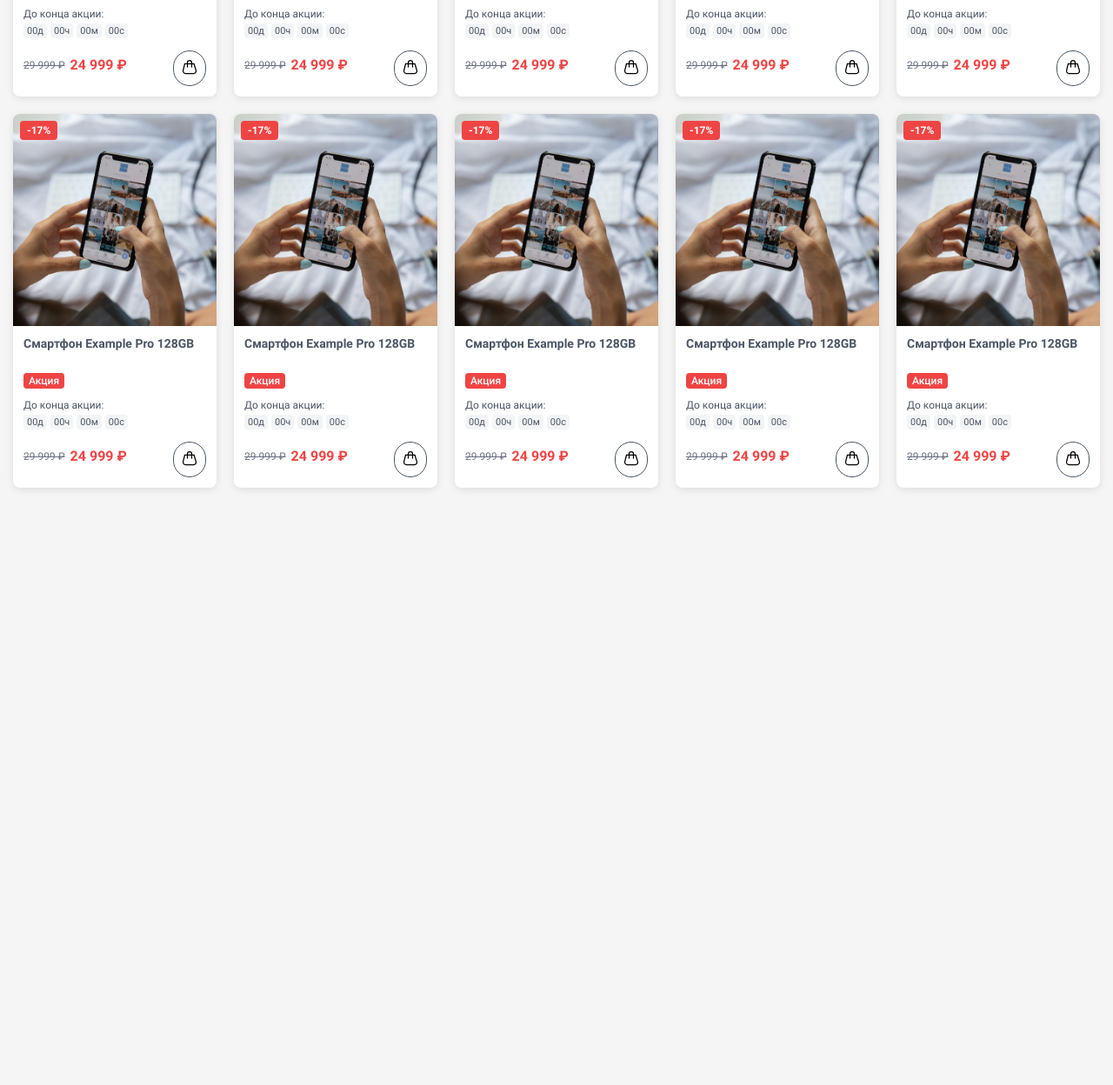
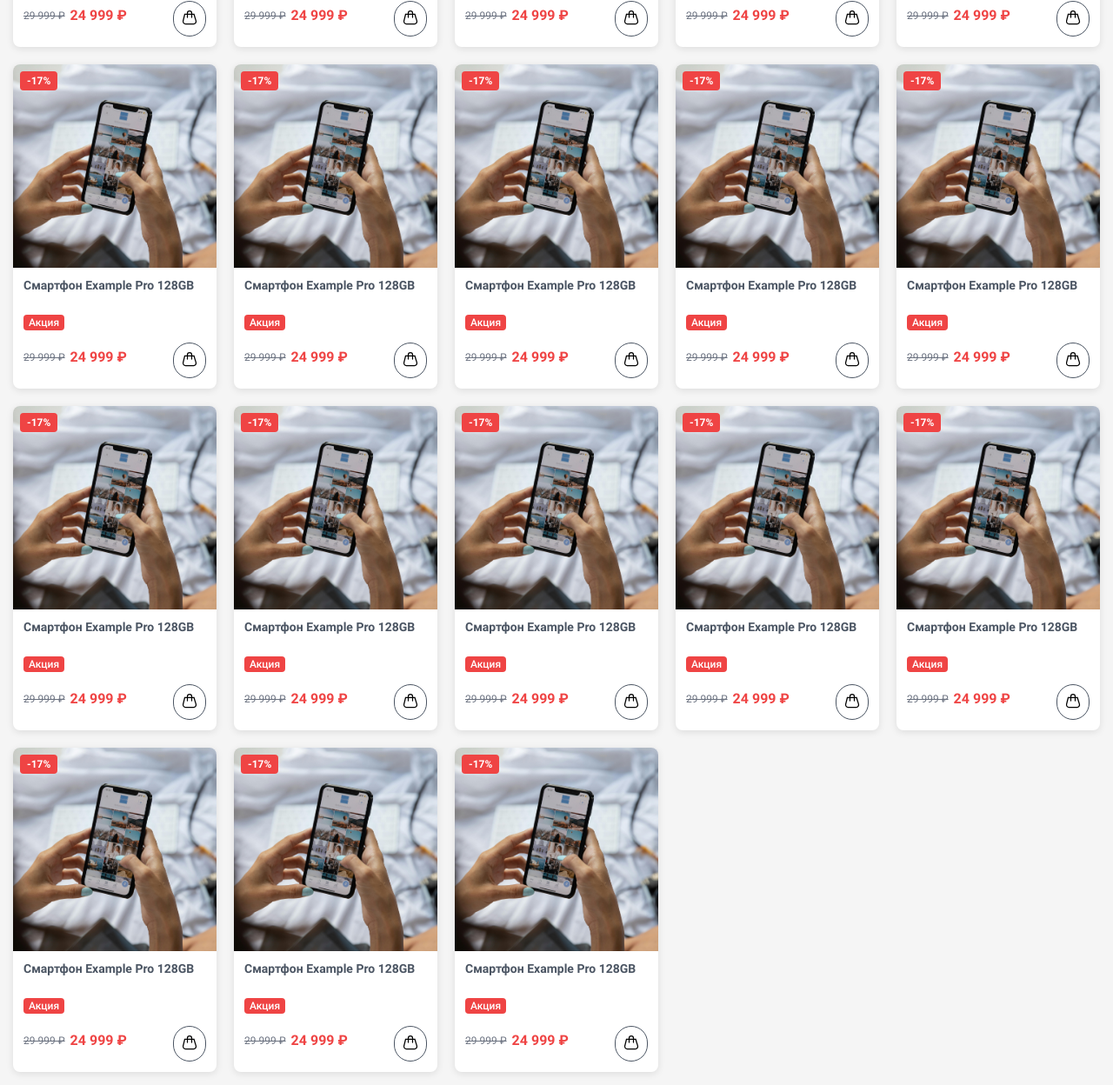
Before and after one commit to jenereyt/optovik, a plain HTML site: page index.html in a window 1280 px wide. Shown: the part 442-1690 px from the top of the page at 87% size. Before the commit the page ends 1018 px from the top, so only its background shows below. Drawn offline with Linux system fonts and the light colour scheme.

Commit message:
smth new

```diff
--- a/index.html
+++ b/index.html
@@ -250,32 +250,28 @@
         <a href="/main.html" class="product-card">
           <div class="product-image-container">
             <img src="/img/phone.jpg" alt="Смартфон Example Pro" class="product-image">
-            <div class="discount-badge">-17%</div>
-            <div class="heart" id="heart"></div>
+            <div class="flex">
+              <div class="discount-badge">-17%</div>
+              <div class="heart" onclick="toggleLike(this)">
+                <svg width="25" height="25" viewBox="0 0 24 24" fill="none" stroke="#203864" stroke-width="2" stroke-linecap="round" stroke-linejoin="round">
+                  <path d="M12 21s-6-4.35-9-8.5S3.5 3 7 3s5 4 5 4 2-4 5-4 6 2.5 4 9.5-9 8.5-9 8.5z" fill="none"></path>
+                </svg>
+              </div>
+            </div>
           </div>
 
           <div class="product-info">
             <h3 class="product-title">Смартфон Example Pro 128GB</h3>
-
             <div class="sale-badge">Акция</div>
-
-            <div class="timer-container">
-              До конца акции:
-              <div class="timer">
-                <span class="timer-item" id="days">00д</span>
-                <span class="timer-item" id="hours">00ч</span>
-                <span class="timer-item" id="minutes">00м</span>
-                <span class="timer-item" id="seconds">00с</span>
-              </div>
-            </div>
             <div class="flex">
               <div class="price-container">
                 <span class="old-price">29 999 ₽</span>
                 <span class="new-price">24 999 ₽</span>
               </div>
-              <button class="add-to-cart" onclick="addToCart()"><img src="./img/market.svg" alt=""></button>
+              <button class="add-to-cart" onclick="addToCart(event, this)">
+                <img src="./img/market.svg" alt="">
+              </button>
             </div>
-
           </div>
         </a>
         <a href="/main.html" class="product-card">
@@ -287,26 +283,16 @@
 
           <div class="product-info">
             <h3 class="product-title">Смартфон Example Pro 128GB</h3>
-
             <div class="sale-badge">Акция</div>
-
-            <div class="timer-container">
-              До конца акции:
-              <div class="timer">
-                <span class="timer-item" id="days">00д</span>
-                <span class="timer-item" id="hours">00ч</span>
-                <span class="timer-item" id="minutes">00м</span>
-                <span class="timer-item" id="seconds">00с</span>
-              </div>
-            </div>
             <div class="flex">
               <div class="price-container">
                 <span class="old-price">29 999 ₽</span>
                 <span class="new-price">24 999 ₽</span>
               </div>
-              <button class="add-to-cart" onclick="addToCart()"><img src="./img/market.svg" alt=""></button>
+              <button class="add-to-cart" onclick="addToCart(event, this)">
+                <img src="./img/market.svg" alt="">
+              </button>
             </div>
-
           </div>
         </a>
         <a href="/main.html" class="product-card">
@@ -318,26 +304,16 @@
 
           <div class="product-info">
             <h3 class="product-title">Смартфон Example Pro 128GB</h3>
-
             <div class="sale-badge">Акция</div>
-
-            <div class="timer-container">
-              До конца акции:
-              <div class="timer">
-                <span class="timer-item" id="days">00д</span>
-                <span class="timer-item" id="hours">00ч</span>
-                <span class="timer-item" id="minutes">00м</span>
-                <span class="timer-item" id="seconds">00с</span>
-              </div>
-            </div>
             <div class="flex">
               <div class="price-container">
                 <span class="old-price">29 999 ₽</span>
                 <span class="new-price">24 999 ₽</span>
               </div>
-              <button class="add-to-cart" onclick="addToCart()"><img src="./img/market.svg" alt=""></button>
+              <button class="add-to-cart" onclick="addToCart(event, this)">
+                <img src="./img/market.svg" alt="">
+              </button>
             </div>
-
           </div>
         </a>
         <a href="/main.html" class="product-card">
@@ -349,26 +325,16 @@
 
           <div class="product-info">
             <h3 class="product-title">Смартфон Example Pro 128GB</h3>
-
             <div class="sale-badge">Акция</div>
-
-            <div class="timer-container">
-              До конца акции:
-              <div class="timer">
-                <span class="timer-item" id="days">00д</span>
-                <span class="timer-item" id="hours">00ч</span>
-                <span class="timer-item" id="minutes">00м</span>
-                <span class="timer-item" id="seconds">00с</span>
-              </div>
-            </div>
             <div class="flex">
               <div class="price-container">
                 <span class="old-price">29 999 ₽</span>
                 <span class="new-price">24 999 ₽</span>
               </div>
-              <button class="add-to-cart" onclick="addToCart()"><img src="./img/market.svg" alt=""></button>
+              <button class="add-to-cart" onclick="addToCart(event, this)">
+                <img src="./img/market.svg" alt="">
+              </button>
             </div>
-
           </div>
         </a>
         <a href="/main.html" class="product-card">
@@ -380,26 +346,16 @@
 
           <div class="product-info">
             <h3 class="product-title">Смартфон Example Pro 128GB</h3>
-
             <div class="sale-badge">Акция</div>
-
-            <div class="timer-container">
-              До конца акции:
-              <div class="timer">
-                <span class="timer-item" id="days">00д</span>
-                <span class="timer-item" id="hours">00ч</span>
-                <span class="timer-item" id="minutes">00м</span>
-                <span class="timer-item" id="seconds">00с</span>
-              </div>
-            </div>
             <div class="flex">
               <div class="price-container">
                 <span class="old-price">29 999 ₽</span>
                 <span class="new-price">24 999 ₽</span>
               </div>
-              <button class="add-to-cart" onclick="addToCart()"><img src="./img/market.svg" alt=""></button>
+              <button class="add-to-cart" onclick="addToCart(event, this)">
+                <img src="./img/market.svg" alt="">
+              </button>
             </div>
-
           </div>
         </a>
         <a href="/main.html" class="product-card">
@@ -411,26 +367,16 @@
 
           <div class="product-info">
             <h3 class="product-title">Смартфон Example Pro 128GB</h3>
-
             <div class="sale-badge">Акция</div>
-
-            <div class="timer-container">
-              До конца акции:
-              <div class="timer">
-                <span class="timer-item" id="days">00д</span>
-                <span class="timer-item" id="hours">00ч</span>
-                <span class="timer-item" id="minutes">00м</span>
-                <span class="timer-item" id="seconds">00с</span>
-              </div>
-            </div>
             <div class="flex">
               <div class="price-container">
                 <span class="old-price">29 999 ₽</span>
                 <span class="new-price">24 999 ₽</span>
               </div>
-              <button class="add-to-cart" onclick="addToCart()"><img src="./img/market.svg" alt=""></button>
+              <button class="add-to-cart" onclick="addToCart(event, this)">
+                <img src="./img/market.svg" alt="">
+              </button>
             </div>
-
           </div>
         </a>
         <a href="/main.html" class="product-card">
@@ -442,26 +388,16 @@
 
           <div class="product-info">
             <h3 class="product-title">Смартфон Example Pro 128GB</h3>
-
             <div class="sale-badge">Акция</div>
-
-            <div class="timer-container">
-              До конца акции:
-              <div class="timer">
-                <span class="timer-item" id="days">00д</span>
-                <span class="timer-item" id="hours">00ч</span>
-                <span class="timer-item" id="minutes">00м</span>
-                <span class="timer-item" id="seconds">00с</span>
-              </div>
-            </div>
             <div class="flex">
               <div class="price-container">
                 <span class="old-price">29 999 ₽</span>
                 <span class="new-price">24 999 ₽</span>
               </div>
-              <button class="add-to-cart" onclick="addToCart()"><img src="./img/market.svg" alt=""></button>
+              <button class="add-to-cart" onclick="addToCart(event, this)">
+                <img src="./img/market.svg" alt="">
+              </button>
             </div>
-
           </div>
         </a>
         <a href="/main.html" class="product-card">
@@ -473,26 +409,16 @@
 
           <div class="product-info">
             <h3 class="product-title">Смартфон Example Pro 128GB</h3>
-
             <div class="sale-badge">Акция</div>
-
-            <div class="timer-container">
-              До конца акции:
-              <div class="timer">
-                <span class="timer-item" id="days">00д</span>
-                <span class="timer-item" id="hours">00ч</span>
-                <span class="timer-item" id="minutes">00м</span>
-                <span class="timer-item" id="seconds">00с</span>
-              </div>
-            </div>
             <div class="flex">
               <div class="price-container">
                 <span class="old-price">29 999 ₽</span>
                 <span class="new-price">24 999 ₽</span>
               </div>
-              <button class="add-to-cart" onclick="addToCart()"><img src="./img/market.svg" alt=""></button>
+              <button class="add-to-cart" onclick="addToCart(event, this)">
+                <img src="./img/market.svg" alt="">
+              </button>
             </div>
-
           </div>
         </a>
         <a href="/main.html" class="product-card">
@@ -504,26 +430,16 @@
 
           <div class="product-info">
             <h3 class="product-title">Смартфон Example Pro 128GB</h3>
-
             <div class="sale-badge">Акция</div>
-
-            <div class="timer-container">
-              До конца акции:
-              <div class="timer">
-                <span class="timer-item" id="days">00д</span>
-                <span class="timer-item" id="hours">00ч</span>
-                <span class="timer-item" id="minutes">00м</span>
-                <span class="timer-item" id="seconds">00с</span>
-              </div>
-            </div>
             <div class="flex">
               <div class="price-container">
                 <span class="old-price">29 999 ₽</span>
                 <span class="new-price">24 999 ₽</span>
               </div>
-              <button class="add-to-cart" onclick="addToCart()"><img src="./img/market.svg" alt=""></button>
+              <button class="add-to-cart" onclick="addToCart(event, this)">
+                <img src="./img/market.svg" alt="">
+              </button>
             </div>
-
           </div>
         </a>
         <a href="/main.html" class="product-card">
@@ -535,26 +451,184 @@
 
           <div class="product-info">
             <h3 class="product-title">Смартфон Example Pro 128GB</h3>
-
             <div class="sale-badge">Акция</div>
-
-            <div class="timer-container">
-              До конца акции:
-              <div class="timer">
-                <span class="timer-item" id="days">00д</span>
-                <span class="timer-item" id="hours">00ч</span>
-                <span class="timer-item" id="minutes">00м</span>
-                <span class="timer-item" id="seconds">00с</span>
-              </div>
-            </div>
             <div class="flex">
               <div class="price-container">
                 <span class="old-price">29 999 ₽</span>
                 <span class="new-price">24 999 ₽</span>
               </div>
-              <button class="add-to-cart" onclick="addToCart()"><img src="./img/market.svg" alt=""></button>
+              <button class="add-to-cart" onclick="addToCart(event, this)">
+                <img src="./img/market.svg" alt="">
+              </button>
             </div>
+          </div>
+        </a>
+        <a href="/main.html" class="product-card">
+          <div class="product-image-container">
+            <img src="/img/phone.jpg" alt="Смартфон Example Pro" class="product-image">
+            <div class="discount-badge">-17%</div>
+            <div class="heart" id="heart"></div>
+          </div>
 
+          <div class="product-info">
+            <h3 class="product-title">Смартфон Example Pro 128GB</h3>
+            <div class="sale-badge">Акция</div>
+            <div class="flex">
+              <div class="price-container">
+                <span class="old-price">29 999 ₽</span>
+                <span class="new-price">24 999 ₽</span>
+              </div>
+              <button class="add-to-cart" onclick="addToCart(event, this)">
+                <img src="./img/market.svg" alt="">
+              </button>
+            </div>
+          </div>
+        </a>
+        <a href="/main.html" class="product-card">
+          <div class="product-image-container">
+            <img src="/img/phone.jpg" alt="Смартфон Example Pro" class="product-image">
+            <div class="discount-badge">-17%</div>
+            <div class="heart" id="heart"></div>
+          </div>
+
+          <div class="product-info">
+            <h3 class="product-title">Смартфон Example Pro 128GB</h3>
+            <div class="sale-badge">Акция</div>
+            <div class="flex">
+              <div class="price-container">
+                <span class="old-price">29 999 ₽</span>
+                <span class="new-price">24 999 ₽</span>
+              </div>
+              <button class="add-to-cart" onclick="addToCart(event, this)">
+                <img src="./img/market.svg" alt="">
+              </button>
+            </div>
+          </div>
+        </a>
+        <a href="/main.html" class="product-card">
+          <div class="product-image-container">
+            <img src="/img/phone.jpg" alt="Смартфон Example Pro" class="product-image">
+            <div class="discount-badge">-17%</div>
+            <div class="heart" id="heart"></div>
+          </div>
+
+          <div class="product-info">
+            <h3 class="product-title">Смартфон Example Pro 128GB</h3>
+            <div class="sale-badge">Акция</div>
+            <div class="flex">
+              <div class="price-container">
+                <span class="old-price">29 999 ₽</span>
+                <span class="new-price">24 999 ₽</span>
+              </div>
+              <button class="add-to-cart" onclick="addToCart(event, this)">
+                <img src="./img/market.svg" alt="">
+              </button>
+            </div>
+          </div>
+        </a>
+        <a href="/main.html" class="product-card">
+          <div class="product-image-container">
+            <img src="/img/phone.jpg" alt="Смартфон Example Pro" class="product-image">
+            <div class="discount-badge">-17%</div>
+            <div class="heart" id="heart"></div>
+          </div>
+
+          <div class="product-info">
+            <h3 class="product-title">Смартфон Example Pro 128GB</h3>
+            <div class="sale-badge">Акция</div>
+            <div class="flex">
+              <div class="price-container">
+                <span class="old-price">29 999 ₽</span>
+                <span class="new-price">24 999 ₽</span>
+              </div>
+              <button class="add-to-cart" onclick="addToCart(event, this)">
+                <img src="./img/market.svg" alt="">
+              </button>
+            </div>
+          </div>
+        </a>
+        <a href="/main.html" class="product-card">
+          <div class="product-image-container">
+            <img src="/img/phone.jpg" alt="Смартфон Example Pro" class="product-image">
+            <div class="discount-badge">-17%</div>
+            <div class="heart" id="heart"></div>
+          </div>
+
+          <div class="product-info">
+            <h3 class="product-title">Смартфон Example Pro 128GB</h3>
+            <div class="sale-badge">Акция</div>
+            <div class="flex">
+              <div class="price-container">
+                <span class="old-price">29 999 ₽</span>
+                <span class="new-price">24 999 ₽</span>
+              </div>
+              <button class="add-to-cart" onclick="addToCart(event, this)">
+                <img src="./img/market.svg" alt="">
+              </button>
+            </div>
+          </div>
+        </a>
+        <a href="/main.html" class="product-card">
+          <div class="product-image-container">
+            <img src="/img/phone.jpg" alt="Смартфон Example Pro" class="product-image">
+            <div class="discount-badge">-17%</div>
+            <div class="heart" id="heart"></div>
+          </div>
+
+          <div class="product-info">
+            <h3 class="product-title">Смартфон Example Pro 128GB</h3>
+            <div class="sale-badge">Акция</div>
+            <div class="flex">
+              <div class="price-container">
+                <span class="old-price">29 999 ₽</span>
+                <span class="new-price">24 999 ₽</span>
+              </div>
+              <button class="add-to-cart" onclick="addToCart(event, this)">
+                <img src="./img/market.svg" alt="">
+              </button>
+            </div>
+          </div>
+        </a>
+        <a href="/main.html" class="product-card">
+          <div class="product-image-container">
+            <img src="/img/phone.jpg" alt="Смартфон Example Pro" class="product-image">
+            <div class="discount-badge">-17%</div>
+            <div class="heart" id="heart"></div>
+          </div>
+
+          <div class="product-info">
+            <h3 class="product-title">Смартфон Example Pro 128GB</h3>
+            <div class="sale-badge">Акция</div>
+            <div class="flex">
+              <div class="price-container">
+                <span class="old-price">29 999 ₽</span>
+                <span class="new-price">24 999 ₽</span>
+              </div>
+              <button class="add-to-cart" onclick="addToCart(event, this)">
+                <img src="./img/market.svg" alt="">
+              </button>
+            </div>
+          </div>
+        </a>
+        <a href="/main.html" class="product-card">
+          <div class="product-image-container">
+            <img src="/img/phone.jpg" alt="Смартфон Example Pro" class="product-image">
+            <div class="discount-badge">-17%</div>
+            <div class="heart" id="heart"></div>
+          </div>
+
+          <div class="product-info">
+            <h3 class="product-title">Смартфон Example Pro 128GB</h3>
+            <div class="sale-badge">Акция</div>
+            <div class="flex">
+              <div class="price-container">
+                <span class="old-price">29 999 ₽</span>
+                <span class="new-price">24 999 ₽</span>
+              </div>
+              <button class="add-to-cart" onclick="addToCart(event, this)">
+                <img src="./img/market.svg" alt="">
+              </button>
+            </div>
           </div>
         </a>
       </div>
--- a/main.css
+++ b/main.css
@@ -1,6 +1,7 @@
 body {
   background: #f5f5f5;
 }
+
 .container {
   max-width: 1650px;
   margin: 0 auto;
@@ -52,43 +53,18 @@ body {
 }
 
 .heart {
+
+  background: transparent;
+  border: none;
   position: absolute;
   top: 8px;
   right: 8px;
-  width: 10px;
-  height: 10px;
-  background-color: #ccc;
-  position: relative;
-  transform: rotate(-45deg);
-  cursor: pointer;
-  transition: all 0.3s ease;
+  width: 25px;
+  height: 25px;
 }
-
-.heart::before,
-.heart::after {
-  content: '';
-  position: absolute;
-  width: 10px;
-  height: 10px;
-  border-radius: 50%;
-  background-color: #ccc;
-  transition: all 0.3s ease;
-}
-
-.heart::before {
-  top: -50px;
-  left: 0;
-}
-
-.heart::after {
-  top: 0;
-  left: 50px;
-}
-
-.heart.clicked,
-.heart.clicked::before,
-.heart.clicked::after {
-  background-color: red;
+.flex{
+  display: flex;
+  justify-content: space-between;
 }
 
 .discount-badge {
--- a/main.js
+++ b/main.js
@@ -1,42 +1,35 @@
-// Функция для форматирования чисел с разделителями
-function formatNumber(number) {
-  return number.toString().replace(/\B(?=(\d{3})+(?!\d))/g, " ");
+function addToCart(event, button) {
+  event.preventDefault();
+  event.stopPropagation();
+
+  if (button.classList.contains('added-to-cart')) {
+    // Удаление из корзины
+    alert("Товар удалён из корзины!");
+    button.classList.remove('added-to-cart');
+    button.style.backgroundColor = ''; // Возвращение к исходному цвету
+    button.querySelector('img').style.filter = ''; // Убираем инверсию цвета
+  } else {
+    // Добавление в корзину
+    alert("Товар добавлен в корзину!");
+    button.classList.add('added-to-cart');
+    button.style.backgroundColor = '#203864';
+    button.style.transition = 'background-color 0.3s';
+    button.querySelector('img').style.filter = 'invert(1)';
+  }
 }
 
-// Функция добавления в корзину
-function addToCart() {
-  alert('Товар добавлен в корзину');
+
+
+function toggleLike(element) {
+  event.preventDefault();
+  event.stopPropagation();
+
+  const path = element.querySelector('path');
+  const isLiked = path.getAttribute('fill') === 'none';
+
+  if (isLiked) {
+    path.setAttribute('fill', '#203864'); // Заполняем синим
+  } else {
+    path.setAttribute('fill', 'none'); // Убираем заливку
+  }
 }
-
-// Функция обновления таймера
-function updateTimer() {
-  const endDate = new Date('2025-02-01T00:00:00').getTime();
-
-  function update() {
-    const now = new Date().getTime();
-    const difference = endDate - now;
-
-    if (difference > 0) {
-      const days = Math.floor(difference / (1000 * 60 * 60 * 24));
-      const hours = Math.floor((difference % (1000 * 60 * 60 * 24)) / (1000 * 60 * 60));
-      const minutes = Math.floor((difference % (1000 * 60 * 60)) / (1000 * 60));
-      const seconds = Math.floor((difference % (1000 * 60)) / 1000);
-
-      document.getElementById('days').textContent = `${days}д`;
-      document.getElementById('hours').textContent = `${hours}ч`;
-      document.getElementById('minutes').textContent = `${minutes}м`;
-      document.getElementById('seconds').textContent = `${seconds}с`;
-    }
-  }
-
-  update();
-  setInterval(update, 1000);
-}
-
-updateTimer();
-
-const heart = document.getElementById("heart");
-
-heart.addEventListener("click", () => {
-  heart.classList.toggle("clicked");
-});
```
Also changed, not shown: img/heart_icon.svg (deleted), 1 other file.
